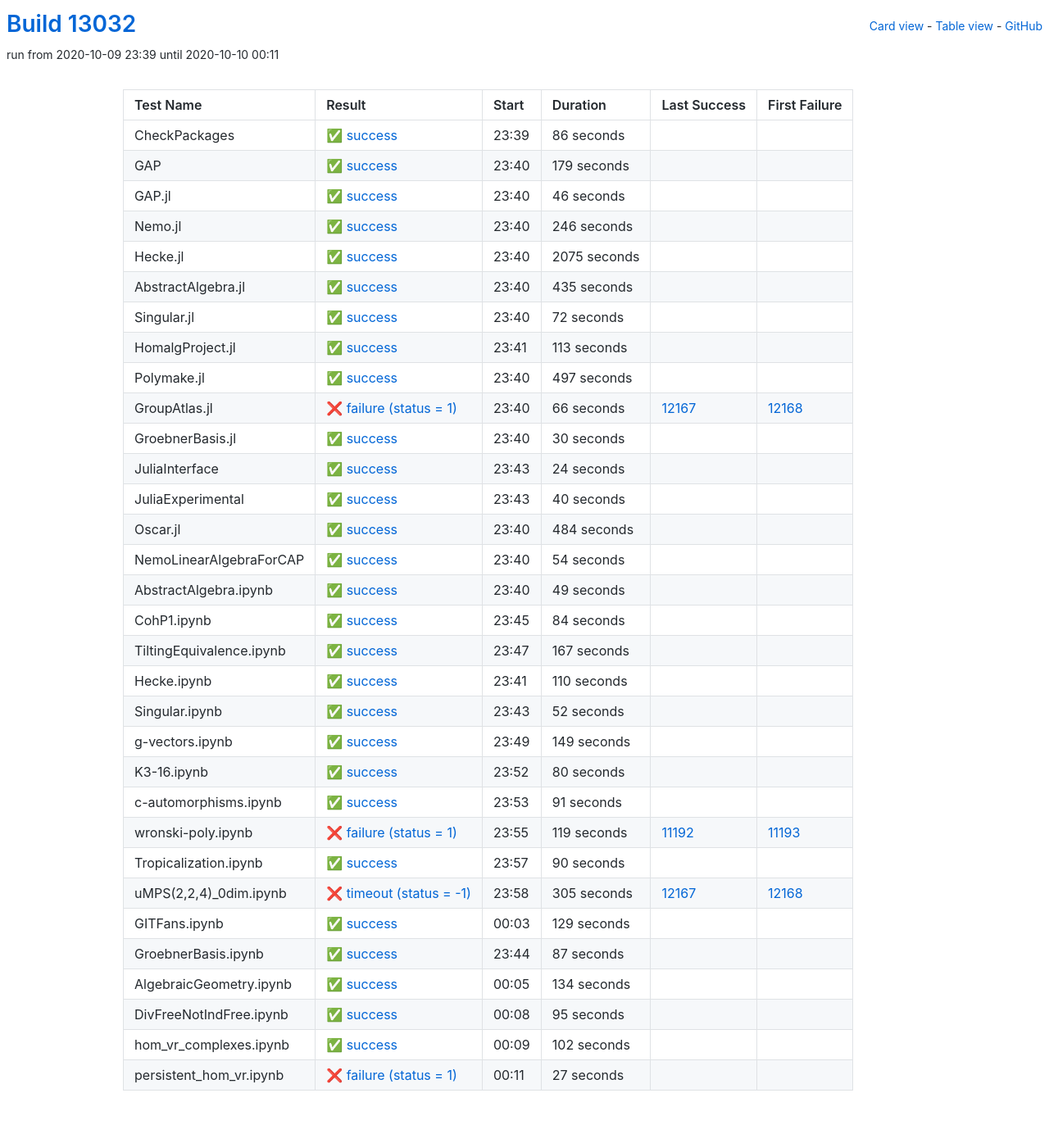
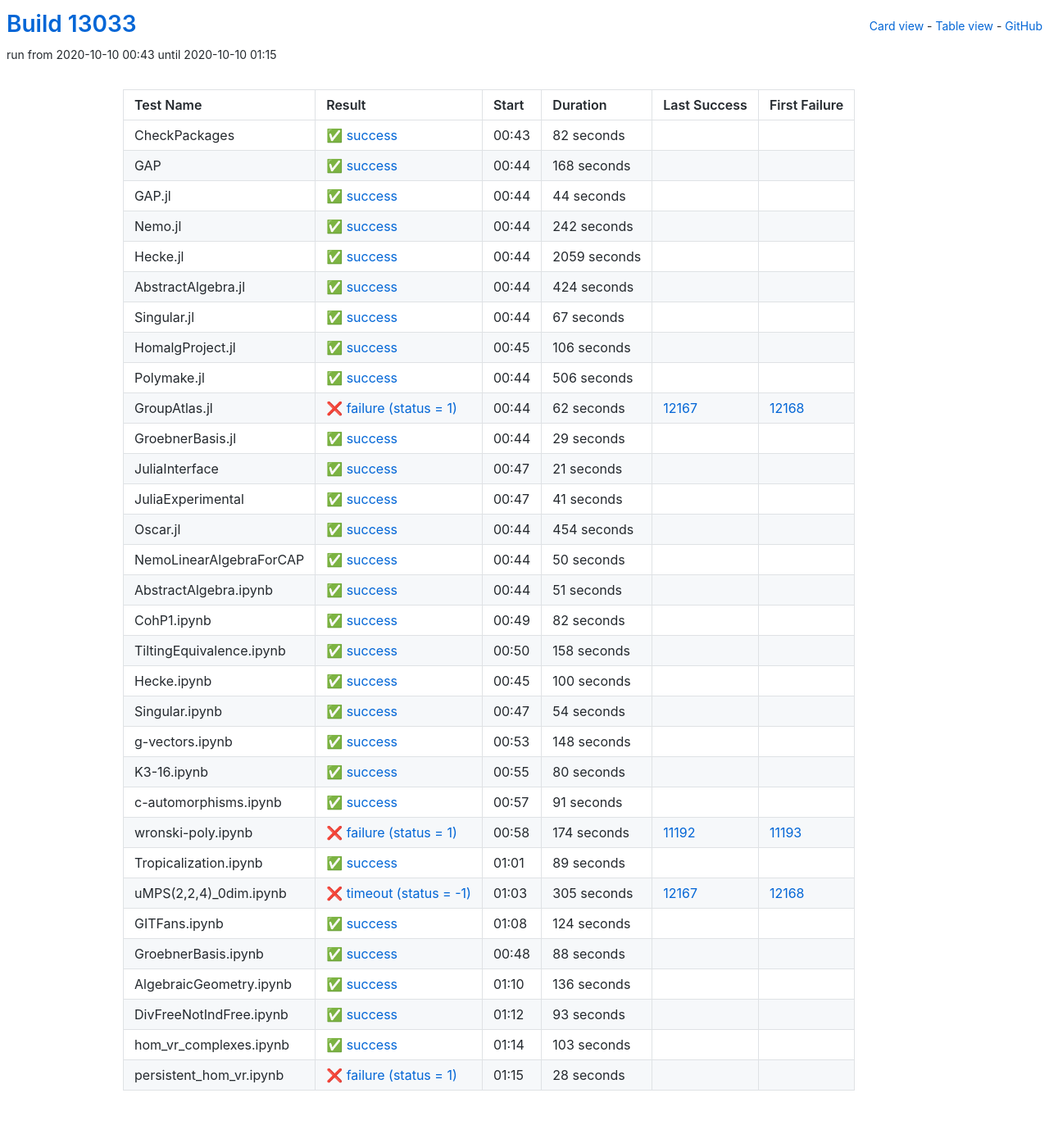
Before and after one commit to oscar-system/oscar-ci-status, a Jekyll site: the page built from table.html, in a window 1280 px wide. Shown: the whole page at 82% size. Built offline with Jekyll 4.4.1, drawn with Linux system fonts in a browser that asks for light colours.

Commit message:
Build #13033

```diff
--- a/_data/ci.yml
+++ b/_data/ci.yml
@@ -1,6 +1,6 @@
 ---
-build: 13032
-build_url: https://oscarci.mathematik.uni-kl.de/job/oscar/13032/
+build: 13033
+build_url: https://oscarci.mathematik.uni-kl.de/job/oscar/13033/
 job: oscar
 organization: oscar-system
 repo: oscar-ci-status
@@ -8,176 +8,236 @@
 tests:
 - name: CheckPackages
   id: checkpackages
-  log: https://oscarci.mathematik.uni-kl.de/job/oscar/13032/artifact/logs/build-13032/CheckPackages.log
-  start: 2020-10-09 23:39
+  log: https://oscarci.mathematik.uni-kl.de/job/oscar/13033/artifact/logs/build-13033/CheckPackages.log
+  start: 2020-10-10 00:43
   success: true
   exitcode: 0
   status: success
-  duration: 86
+  duration: 82
   last_success: false
   last_success_url:
   first_failure: false
   first_failure_url:
 - name: GAP
   id: gap
-  log: https://oscarci.mathematik.uni-kl.de/job/oscar/13032/artifact/logs/build-13032/GAP.log
-  start: 2020-10-09 23:40
+  log: https://oscarci.mathematik.uni-kl.de/job/oscar/13033/artifact/logs/build-13033/GAP.log
+  start: 2020-10-10 00:44
   success: true
   exitcode: 0
   status: success
-  duration: 179
+  duration: 168
   last_success: false
   last_success_url:
   first_failure: false
   first_failure_url:
 - name: GAP.jl
   id: gap-jl
-  log: https://oscarci.mathematik.uni-kl.de/job/oscar/13032/artifact/logs/build-13032/GAP.jl.log
-  start: 2020-10-09 23:40
+  log: https://oscarci.mathematik.uni-kl.de/job/oscar/13033/artifact/logs/build-13033/GAP.jl.log
+  start: 2020-10-10 00:44
   success: true
   exitcode: 0
   status: success
-  duration: 46
+  duration: 44
   last_success: false
   last_success_url:
   first_failure: false
   first_failure_url:
 - name: Nemo.jl
   id: nemo-jl
-  log: https://oscarci.mathematik.uni-kl.de/job/oscar/13032/artifact/logs/build-13032/Nemo.jl.log
-  start: 2020-10-09 23:40
+  log: https://oscarci.mathematik.uni-kl.de/job/oscar/13033/artifact/logs/build-13033/Nemo.jl.log
+  start: 2020-10-10 00:44
   success: true
   exitcode: 0
   status: success
-  duration: 246
+  duration: 242
   last_success: false
   last_success_url:
   first_failure: false
   first_failure_url:
 - name: Hecke.jl
   id: hecke-jl
-  log: https://oscarci.mathematik.uni-kl.de/job/oscar/13032/artifact/logs/build-13032/Hecke.jl.log
-  start: 2020-10-09 23:40
+  log: https://oscarci.mathematik.uni-kl.de/job/oscar/13033/artifact/logs/build-13033/Hecke.jl.log
+  start: 2020-10-10 00:44
   success: true
   exitcode: 0
   status: success
-  duration: 2075
+  duration: 2059
   last_success: false
   last_success_url:
   first_failure: false
   first_failure_url:
 - name: AbstractAlgebra.jl
   id: abstractalgebra-jl
-  log: https://oscarci.mathematik.uni-kl.de/job/oscar/13032/artifact/logs/build-13032/AbstractAlgebra.jl.log
-  start: 2020-10-09 23:40
+  log: https://oscarci.mathematik.uni-kl.de/job/oscar/13033/artifact/logs/build-13033/AbstractAlgebra.jl.log
+  start: 2020-10-10 00:44
   success: true
   exitcode: 0
   status: success
-  duration: 435
+  duration: 424
   last_success: false
   last_success_url:
   first_failure: false
   first_failure_url:
 - name: Singular.jl
   id: singular-jl
-  log: https://oscarci.mathematik.uni-kl.de/job/oscar/13032/artifact/logs/build-13032/Singular.jl.log
-  start: 2020-10-09 23:40
+  log: https://oscarci.mathematik.uni-kl.de/job/oscar/13033/artifact/logs/build-13033/Singular.jl.log
+  start: 2020-10-10 00:44
   success: true
   exitcode: 0
   status: success
-  duration: 72
+  duration: 67
   last_success: false
   last_success_url:
   first_failure: false
   first_failure_url:
 - name: HomalgProject.jl
   id: homalgproject-jl
-  log: https://oscarci.mathematik.uni-kl.de/job/oscar/13032/artifact/logs/build-13032/HomalgProject.jl.log
-  start: 2020-10-09 23:41
+  log: https://oscarci.mathematik.uni-kl.de/job/oscar/13033/artifact/logs/build-13033/HomalgProject.jl.log
+  start: 2020-10-10 00:45
   success: true
   exitcode: 0
   status: success
-  duration: 113
+  duration: 106
   last_success: false
   last_success_url:
   first_failure: false
   first_failure_url:
 - name: Polymake.jl
   id: polymake-jl
-  log: https://oscarci.mathematik.uni-kl.de/job/oscar/13032/artifact/logs/build-13032/Polymake.jl.log
-  start: 2020-10-09 23:40
+  log: https://oscarci.mathematik.uni-kl.de/job/oscar/13033/artifact/logs/build-13033/Polymake.jl.log
+  start: 2020-10-10 00:44
   success: true
   exitcode: 0
   status: success
-  duration: 497
+  duration: 506
   last_success: false
   last_success_url:
   first_failure: false
   first_failure_url:
 - name: GroupAtlas.jl
   id: groupatlas-jl
-  log: https://oscarci.mathematik.uni-kl.de/job/oscar/13032/artifact/logs/build-13032/GroupAtlas.jl.log
-  start: 2020-10-09 23:40
+  log: https://oscarci.mathematik.uni-kl.de/job/oscar/13033/artifact/logs/build-13033/GroupAtlas.jl.log
+  start: 2020-10-10 00:44
   success: false
   exitcode: 1
   status: failure
-  duration: 66
+  duration: 62
   last_success: 12167
   last_success_url: https://oscarci.mathematik.uni-kl.de/job/oscar/12167/
   first_failure: 12168
   first_failure_url: https://oscarci.mathematik.uni-kl.de/job/oscar/12168/
 - name: GroebnerBasis.jl
   id: groebnerbasis-jl
-  log: https://oscarci.mathematik.uni-kl.de/job/oscar/13032/artifact/logs/build-13032/GroebnerBasis.jl.log
-  start: 2020-10-09 23:40
+  log: https://oscarci.mathematik.uni-kl.de/job/oscar/13033/artifact/logs/build-13033/GroebnerBasis.jl.log
+  start: 2020-10-10 00:44
   success: true
   exitcode: 0
   status: success
-  duration: 30
+  duration: 29
   last_success: false
   last_success_url:
   first_failure: false
   first_failure_url:
 - name: JuliaInterface
   id: juliainterface
-  log: https://oscarci.mathematik.uni-kl.de/job/oscar/13032/artifact/logs/build-13032/JuliaInterface.log
-  start: 2020-10-09 23:43
+  log: https://oscarci.mathematik.uni-kl.de/job/oscar/13033/artifact/logs/build-13033/JuliaInterface.log
+  start: 2020-10-10 00:47
   success: true
   exitcode: 0
   status: success
-  duration: 24
+  duration: 21
   last_success: false
   last_success_url:
   first_failure: false
   first_failure_url:
 - name: JuliaExperimental
   id: juliaexperimental
-  log: https://oscarci.mathematik.uni-kl.de/job/oscar/13032/artifact/logs/build-13032/JuliaExperimental.log
-  start: 2020-10-09 23:43
+  log: https://oscarci.mathematik.uni-kl.de/job/oscar/13033/artifact/logs/build-13033/JuliaExperimental.log
+  start: 2020-10-10 00:47
   success: true
   exitcode: 0
   status: success
-  duration: 40
+  duration: 41
   last_success: false
   last_success_url:
   first_failure: false
   first_failure_url:
 - name: Oscar.jl
   id: oscar-jl
-  log: https://oscarci.mathematik.uni-kl.de/job/oscar/13032/artifact/logs/build-13032/Oscar.jl.log
-  start: 2020-10-09 23:40
+  log: https://oscarci.mathematik.uni-kl.de/job/oscar/13033/artifact/logs/build-13033/Oscar.jl.log
+  start: 2020-10-10 00:44
   success: true
   exitcode: 0
   status: success
-  duration: 484
+  duration: 454
   last_success: false
   last_success_url:
   first_failure: false
   first_failure_url:
 - name: NemoLinearAlgebraForCAP
   id: nemolinearalgebraforcap
-  log: https://oscarci.mathematik.uni-kl.de/job/oscar/13032/artifact/logs/build-13032/NemoLinearAlgebraForCAP.log
-  start: 2020-10-09 23:40
+  log: https://oscarci.mathematik.uni-kl.de/job/oscar/13033/artifact/logs/build-13033/NemoLinearAlgebraForCAP.log
+  start: 2020-10-10 00:44
+  success: true
+  exitcode: 0
+  status: success
+  duration: 50
+  last_success: false
+  last_success_url:
+  first_failure: false
+  first_failure_url:
+- name: AbstractAlgebra.ipynb
+  id: abstractalgebra-ipynb
+  log: https://oscarci.mathematik.uni-kl.de/job/oscar/13033/artifact/logs/build-13033/AbstractAlgebra.ipynb.log
+  start: 2020-10-10 00:44
+  success: true
+  exitcode: 0
+  status: success
+  duration: 51
+  last_success: false
+  last_success_url:
+  first_failure: false
+  first_failure_url:
+- name: CohP1.ipynb
+  id: cohp1-ipynb
+  log: https://oscarci.mathematik.uni-kl.de/job/oscar/13033/artifact/logs/build-13033/CohP1.ipynb.log
+  start: 2020-10-10 00:49
+  success: true
+  exitcode: 0
+  status: success
+  duration: 82
+  last_success: false
+  last_success_url:
+  first_failure: false
+  first_failure_url:
+- name: TiltingEquivalence.ipynb
+  id: tiltingequivalence-ipynb
+  log: https://oscarci.mathematik.uni-kl.de/job/oscar/13033/artifact/logs/build-13033/TiltingEquivalence.ipynb.log
+  start: 2020-10-10 00:50
+  success: true
+  exitcode: 0
+  status: success
+  duration: 158
+  last_success: false
+  last_success_url:
+  first_failure: false
+  first_failure_url:
+- name: Hecke.ipynb
+  id: hecke-ipynb
+  log: https://oscarci.mathematik.uni-kl.de/job/oscar/13033/artifact/logs/build-13033/Hecke.ipynb.log
+  start: 2020-10-10 00:45
+  success: true
+  exitcode: 0
+  status: success
+  duration: 100
+  last_success: false
+  last_success_url:
+  first_failure: false
+  first_failure_url:
+- name: Singular.ipynb
+  id: singular-ipynb
+  log: https://oscarci.mathematik.uni-kl.de/job/oscar/13033/artifact/logs/build-13033/Singular.ipynb.log
+  start: 2020-10-10 00:47
   success: true
   exitcode: 0
   status: success
@@ -186,82 +246,22 @@
   last_success_url:
   first_failure: false
   first_failure_url:
-- name: AbstractAlgebra.ipynb
-  id: abstractalgebra-ipynb
-  log: https://oscarci.mathematik.uni-kl.de/job/oscar/13032/artifact/logs/build-13032/AbstractAlgebra.ipynb.log
-  start: 2020-10-09 23:40
+- name: g-vectors.ipynb
+  id: g-vectors-ipynb
+  log: https://oscarci.mathematik.uni-kl.de/job/oscar/13033/artifact/logs/build-13033/g-vectors.ipynb.log
+  start: 2020-10-10 00:53
   success: true
   exitcode: 0
   status: success
-  duration: 49
-  last_success: false
-  last_success_url:
-  first_failure: false
-  first_failure_url:
-- name: CohP1.ipynb
-  id: cohp1-ipynb
-  log: https://oscarci.mathematik.uni-kl.de/job/oscar/13032/artifact/logs/build-13032/CohP1.ipynb.log
-  start: 2020-10-09 23:45
-  success: true
-  exitcode: 0
-  status: success
-  duration: 84
-  last_success: false
-  last_success_url:
-  first_failure: false
-  first_failure_url:
-- name: TiltingEquivalence.ipynb
-  id: tiltingequivalence-ipynb
-  log: https://oscarci.mathematik.uni-kl.de/job/oscar/13032/artifact/logs/build-13032/TiltingEquivalence.ipynb.log
-  start: 2020-10-09 23:47
-  success: true
-  exitcode: 0
-  status: success
-  duration: 167
-  last_success: false
-  last_success_url:
-  first_failure: false
-  first_failure_url:
-- name: Hecke.ipynb
-  id: hecke-ipynb
-  log: https://oscarci.mathematik.uni-kl.de/job/oscar/13032/artifact/logs/build-13032/Hecke.ipynb.log
-  start: 2020-10-09 23:41
-  success: true
-  exitcode: 0
-  status: success
-  duration: 110
-  last_success: false
-  last_success_url:
-  first_failure: false
-  first_failure_url:
-- name: Singular.ipynb
-  id: singular-ipynb
-  log: https://oscarci.mathematik.uni-kl.de/job/oscar/13032/artifact/logs/build-13032/Singular.ipynb.log
-  start: 2020-10-09 23:43
-  success: true
-  exitcode: 0
-  status: success
-  duration: 52
-  last_success: false
-  last_success_url:
-  first_failure: false
-  first_failure_url:
-- name: g-vectors.ipynb
-  id: g-vectors-ipynb
-  log: https://oscarci.mathematik.uni-kl.de/job/oscar/13032/artifact/logs/build-13032/g-vectors.ipynb.log
-  start: 2020-10-09 23:49
-  success: true
-  exitcode: 0
-  status: success
-  duration: 149
+  duration: 148
   last_success: false
   last_success_url:
   first_failure: false
   first_failure_url:
 - name: K3-16.ipynb
   id: k3-16-ipynb
-  log: https://oscarci.mathematik.uni-kl.de/job/oscar/13032/artifact/logs/build-13032/K3-16.ipynb.log
-  start: 2020-10-09 23:52
+  log: https://oscarci.mathematik.uni-kl.de/job/oscar/13033/artifact/logs/build-13033/K3-16.ipynb.log
+  start: 2020-10-10 00:55
   success: true
   exitcode: 0
   status: success
@@ -272,8 +272,8 @@
   first_failure_url:
 - name: c-automorphisms.ipynb
   id: c-automorphisms-ipynb
-  log: https://oscarci.mathematik.uni-kl.de/job/oscar/13032/artifact/logs/build-13032/c-automorphisms.ipynb.log
-  start: 2020-10-09 23:53
+  log: https://oscarci.mathematik.uni-kl.de/job/oscar/13033/artifact/logs/build-13033/c-automorphisms.ipynb.log
+  start: 2020-10-10 00:57
   success: true
   exitcode: 0
   status: success
@@ -284,32 +284,32 @@
   first_failure_url:
 - name: wronski-poly.ipynb
   id: wronski-poly-ipynb
-  log: https://oscarci.mathematik.uni-kl.de/job/oscar/13032/artifact/logs/build-13032/wronski-poly.ipynb.log
-  start: 2020-10-09 23:55
+  log: https://oscarci.mathematik.uni-kl.de/job/oscar/13033/artifact/logs/build-13033/wronski-poly.ipynb.log
+  start: 2020-10-10 00:58
   success: false
   exitcode: 1
   status: failure
-  duration: 119
+  duration: 174
   last_success: 11192
   last_success_url: https://oscarci.mathematik.uni-kl.de/job/oscar/11192/
   first_failure: 11193
   first_failure_url: https://oscarci.mathematik.uni-kl.de/job/oscar/11193/
 - name: Tropicalization.ipynb
   id: tropicalization-ipynb
-  log: https://oscarci.mathematik.uni-kl.de/job/oscar/13032/artifact/logs/build-13032/Tropicalization.ipynb.log
-  start: 2020-10-09 23:57
+  log: https://oscarci.mathematik.uni-kl.de/job/oscar/13033/artifact/logs/build-13033/Tropicalization.ipynb.log
+  start: 2020-10-10 01:01
   success: true
   exitcode: 0
   status: success
-  duration: 90
+  duration: 89
   last_success: false
   last_success_url:
   first_failure: false
   first_failure_url:
 - name: uMPS(2,2,4)_0dim.ipynb
   id: umps-2-2-4-0dim-ipynb
-  log: https://oscarci.mathematik.uni-kl.de/job/oscar/13032/artifact/logs/build-13032/uMPS-2-2-4-_0dim.ipynb.log
-  start: 2020-10-09 23:58
+  log: https://oscarci.mathematik.uni-kl.de/job/oscar/13033/artifact/logs/build-13033/uMPS-2-2-4-_0dim.ipynb.log
+  start: 2020-10-10 01:03
   success: false
   exitcode: -1
   status: timeout
@@ -320,72 +320,72 @@
   first_failure_url: https://oscarci.mathematik.uni-kl.de/job/oscar/12168/
 - name: GITFans.ipynb
   id: gitfans-ipynb
-  log: https://oscarci.mathematik.uni-kl.de/job/oscar/13032/artifact/logs/build-13032/GITFans.ipynb.log
-  start: 2020-10-10 00:03
+  log: https://oscarci.mathematik.uni-kl.de/job/oscar/13033/artifact/logs/build-13033/GITFans.ipynb.log
+  start: 2020-10-10 01:08
   success: true
   exitcode: 0
   status: success
-  duration: 129
+  duration: 124
   last_success: false
   last_success_url:
   first_failure: false
   first_failure_url:
 - name: GroebnerBasis.ipynb
   id: groebnerbasis-ipynb
-  log: https://oscarci.mathematik.uni-kl.de/job/oscar/13032/artifact/logs/build-13032/GroebnerBasis.ipynb.log
-  start: 2020-10-09 23:44
+  log: https://oscarci.mathematik.uni-kl.de/job/oscar/13033/artifact/logs/build-13033/GroebnerBasis.ipynb.log
+  start: 2020-10-10 00:48
   success: true
   exitcode: 0
   status: success
-  duration: 87
+  duration: 88
   last_success: false
   last_success_url:
   first_failure: false
   first_failure_url:
 - name: AlgebraicGeometry.ipynb
   id: algebraicgeometry-ipynb
-  log: https://oscarci.mathematik.uni-kl.de/job/oscar/13032/artifact/logs/build-13032/AlgebraicGeometry.ipynb.log
-  start: 2020-10-10 00:05
+  log: https://oscarci.mathematik.uni-kl.de/job/oscar/13033/artifact/logs/build-13033/AlgebraicGeometry.ipynb.log
+  start: 2020-10-10 01:10
   success: true
   exitcode: 0
   status: success
-  duration: 134
+  duration: 136
   last_success: false
   last_success_url:
   first_failure: false
   first_failure_url:
 - name: DivFreeNotIndFree.ipynb
   id: divfreenotindfree-ipynb
-  log: https://oscarci.mathematik.uni-kl.de/job/oscar/13032/artifact/logs/build-13032/DivFreeNotIndFree.ipynb.log
-  start: 2020-10-10 00:08
+  log: https://oscarci.mathematik.uni-kl.de/job/oscar/13033/artifact/logs/build-13033/DivFreeNotIndFree.ipynb.log
+  start: 2020-10-10 01:12
   success: true
   exitcode: 0
   status: success
-  duration: 95
+  duration: 93
   last_success: false
   last_success_url:
   first_failure: false
   first_failure_url:
 - name: hom_vr_complexes.ipynb
   id: hom-vr-complexes-ipynb
-  log: https://oscarci.mathematik.uni-kl.de/job/oscar/13032/artifact/logs/build-13032/hom_vr_complexes.ipynb.log
-  start: 2020-10-10 00:09
+  log: https://oscarci.mathematik.uni-kl.de/job/oscar/13033/artifact/logs/build-13033/hom_vr_complexes.ipynb.log
+  start: 2020-10-10 01:14
   success: true
   exitcode: 0
   status: success
-  duration: 102
+  duration: 103
   last_success: false
   last_success_url:
   first_failure: false
   first_failure_url:
 - name: persistent_hom_vr.ipynb
   id: persistent-hom-vr-ipynb
-  log: https://oscarci.mathematik.uni-kl.de/job/oscar/13032/artifact/logs/build-13032/persistent_hom_vr.ipynb.log
-  start: 2020-10-10 00:11
+  log: https://oscarci.mathematik.uni-kl.de/job/oscar/13033/artifact/logs/build-13033/persistent_hom_vr.ipynb.log
+  start: 2020-10-10 01:15
   success: false
   exitcode: 1
   status: failure
-  duration: 27
+  duration: 28
   last_success: false
   last_success_url:
   first_failure: false
```
Also changed, not shown: README.md.
